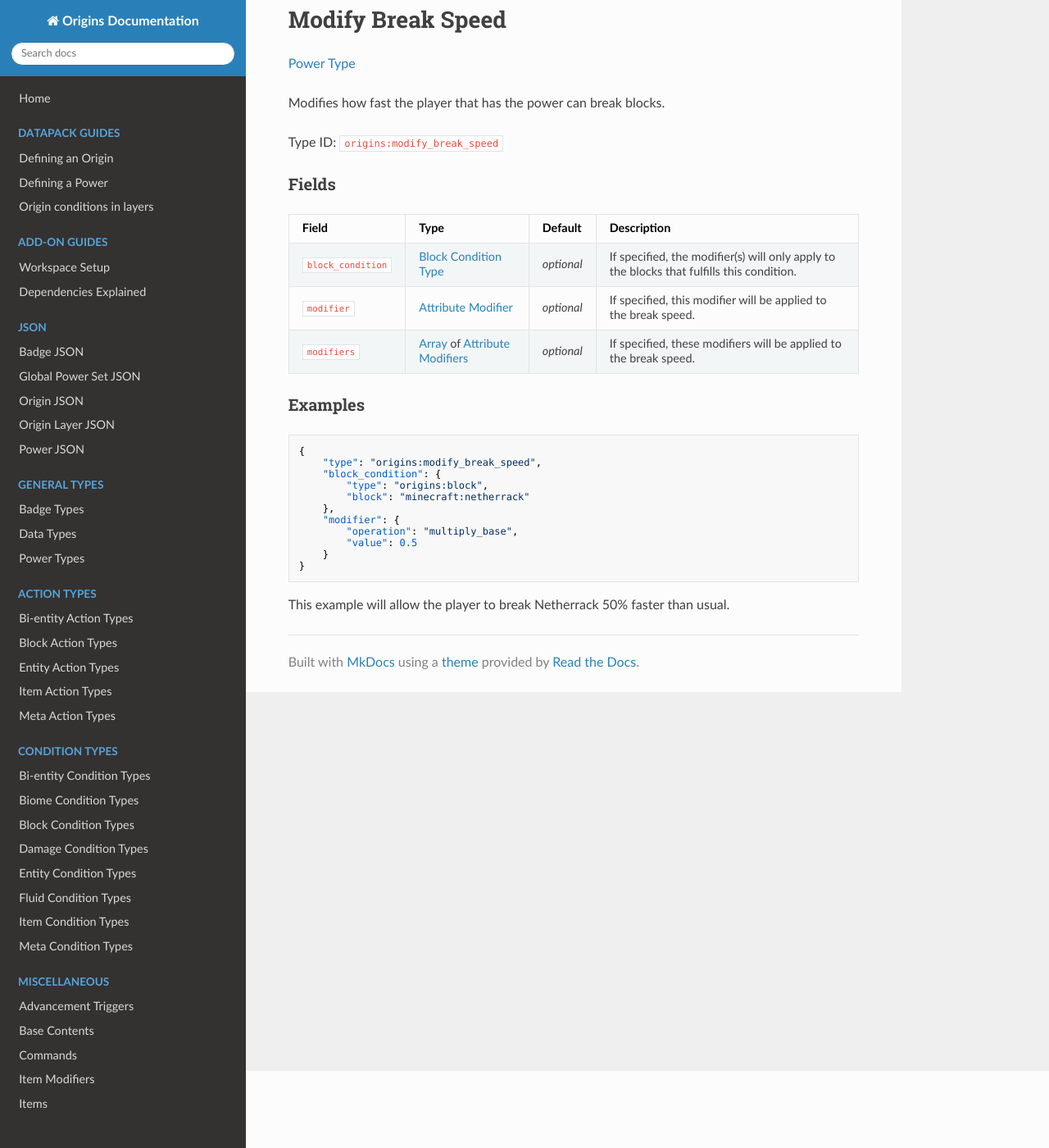
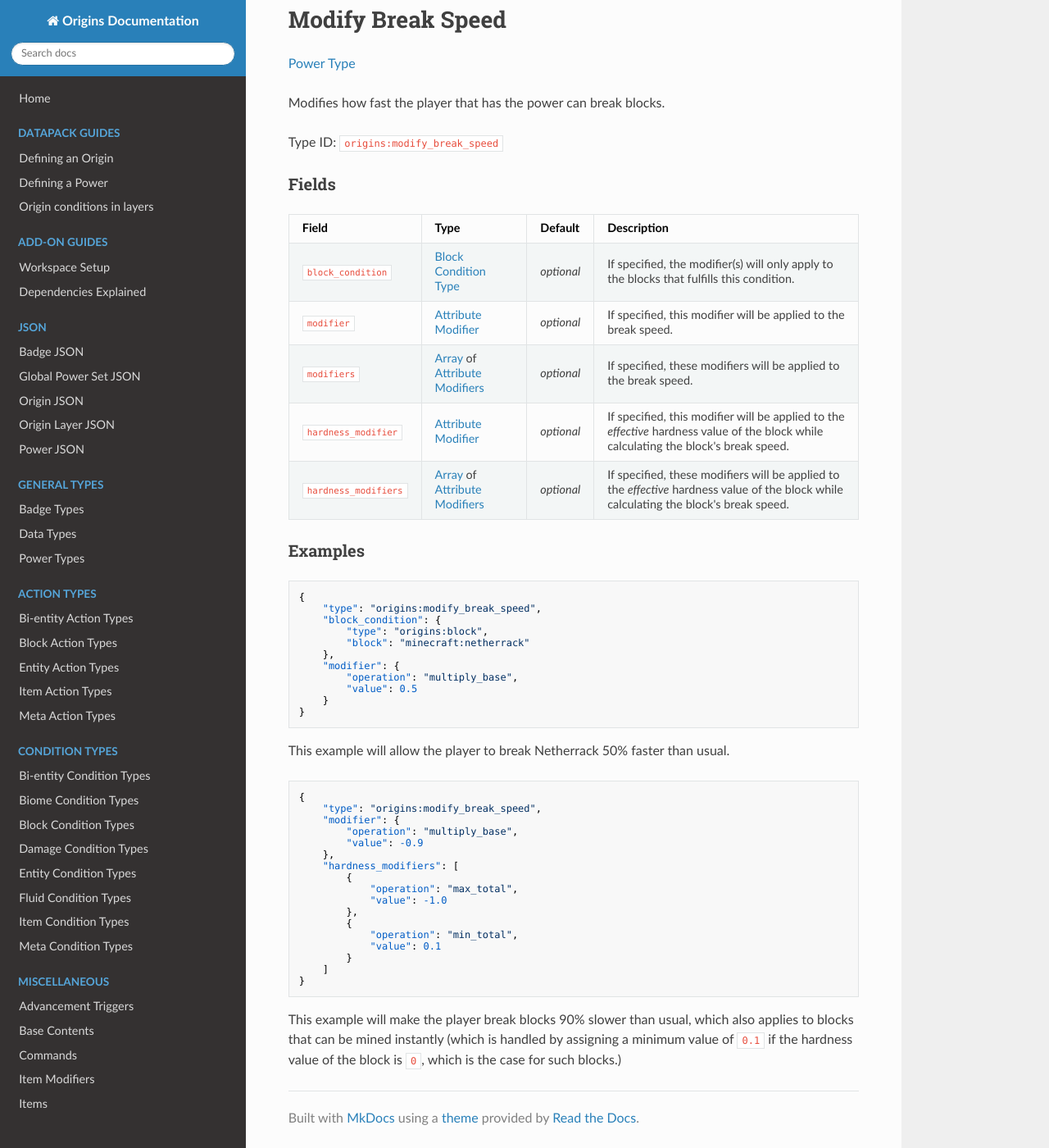
Before and after one commit to apace100/origins-docs, an MkDocs documentation site: the page built from docs/types/power_types/modify_break_speed.md, in a window 1280 px wide and 1400 px high, scrolled down 94 px. Shown: the whole window at 82% size. Built offline with MkDocs 1.6.1, drawn with Linux system fonts in a browser that asks for light colours; nearby versions of some CDN libraries.

Commit message:
Updated `modify_break_speed` (Power Type)

````diff
--- a/docs/types/power_types/modify_break_speed.md
+++ b/docs/types/power_types/modify_break_speed.md
@@ -16,9 +16,11 @@ Type ID: `origins:modify_break_speed`
 
 Field  | Type | Default | Description
 -------|------|---------|-------------
-`block_condition` | [Block Condition Type](../block_condition_types.md) | _optional_ | If specified, the modifier(s) will only apply to the blocks that fulfills this condition.
-`modifier` | [Attribute Modifier](../data_types/attribute_modifier.md) | _optional_ | If specified, this modifier will be applied to the break speed.
-`modifiers` | [Array](../data_types/array.md) of [Attribute Modifiers](../data_types/attribute_modifier.md) | _optional_ | If specified, these modifiers will be applied to the break speed.
+`block_condition` | [Block Condition Type](../block_condition_types.md) | *optional* | If specified, the modifier(s) will only apply to the blocks that fulfills this condition.
+`modifier` | [Attribute Modifier](../data_types/attribute_modifier.md) | *optional* | If specified, this modifier will be applied to the break speed.
+`modifiers` | [Array](../data_types/array.md) of [Attribute Modifiers](../data_types/attribute_modifier.md) | *optional* | If specified, these modifiers will be applied to the break speed.
+`hardness_modifier` | [Attribute Modifier](../data_types/attribute_modifier.md) | *optional* | If specified, this modifier will be applied to the *effective* hardness value of the block while calculating the block's break speed.
+`hardness_modifiers` | [Array](../data_types/array.md) of [Attribute Modifiers](../data_types/attribute_modifier.md) | *optional* | If specified, these modifiers will be applied to the *effective* hardness value of the block while calculating the block's break speed.
 
 
 ### Examples
@@ -38,3 +40,26 @@ Field  | Type | Default | Description
 ```
 
 This example will allow the player to break Netherrack 50% faster than usual.
+<br>
+
+```json
+{
+	"type": "origins:modify_break_speed",
+	"modifier": {
+		"operation": "multiply_base",
+		"value": -0.9
+	},
+	"hardness_modifiers": [
+		{
+			"operation": "max_total",
+			"value": -1.0
+		},
+		{
+			"operation": "min_total",
+			"value": 0.1
+		}
+	]
+}
+```
+
+This example will make the player break blocks 90% slower than usual, which also applies to blocks that can be mined instantly (which is handled by assigning a minimum value of `0.1` if the hardness value of the block is `0`, which is the case for such blocks.)
````
